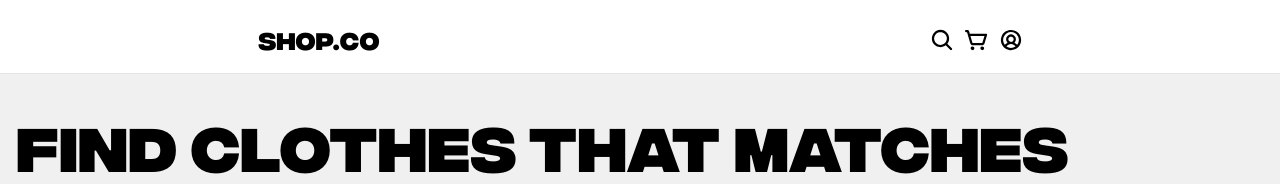
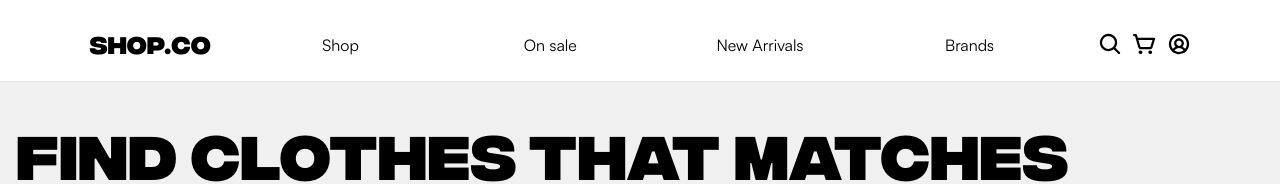
Before and after one commit to vaiperlexmar/e-commerce, a React (Vite) app: page / in a window 1280 px wide. Shown: the top 184 px of the page. Built offline with nearby package versions, Linux system fonts and the light colour scheme.

Commit message:
style: Responsive design for nav

```diff
--- a/src/components/Hamburger/Hamburger.module.scss
+++ b/src/components/Hamburger/Hamburger.module.scss
@@ -20,7 +20,7 @@
   }
 }
 
-@media (min-width: 769px) {
+@media (min-width: 768px) {
   .hamburger {
     display: none;
   }
--- a/src/components/Header/Header.module.scss
+++ b/src/components/Header/Header.module.scss
@@ -29,3 +29,20 @@
     }
   }
 }
+
+@media (min-width: 768px) {
+  .header {
+    justify-content: space-between;
+    padding: 2.4rem 7vw 1.5rem;
+    flex-shrink: 0;
+
+    &__logo {
+      margin: 0;
+      order: -1;
+    }
+
+    &__actions {
+      order: 1;
+    }
+  }
+}
--- a/src/components/Header/Header.tsx
+++ b/src/components/Header/Header.tsx
@@ -1,4 +1,4 @@
-import { useState } from "react";
+import { useState, useEffect } from "react";
 
 import Nav from "@components/Nav/Nav";
 import Hamburger from "../Hamburger/Hamburger";
@@ -11,15 +11,29 @@ import style from "./Header.module.scss";
 
 const Header = () => {
   const [isHamburgerOpen, setIsHamburgerOpen] = useState(false);
+  const [width, setWidth] = useState<number>(window.innerWidth);
 
   function toggleHamburger() {
     setIsHamburgerOpen(!isHamburgerOpen);
   }
 
+  function handleWindowSizeChange() {
+    setWidth(window.innerWidth);
+  }
+
+  useEffect(() => {
+    window.addEventListener("resize", handleWindowSizeChange);
+    return () => {
+      window.removeEventListener("resize", handleWindowSizeChange);
+    };
+  }, []);
+
+  const isMobile = width <= 767;
+
   return (
     <header className={style.header}>
       <Hamburger isOpen={isHamburgerOpen} toggle={toggleHamburger} />
-      <Nav isHamburgerOpen={isHamburgerOpen} />
+      <Nav isHamburgerOpen={isHamburgerOpen} isMobile={isMobile} />
       <span className={style.header__logo}>SHOP.CO</span>
       <div className={style.header__actions}>
         <a className="header__action header__action_search">
--- a/src/components/Nav/Nav.module.scss
+++ b/src/components/Nav/Nav.module.scss
@@ -20,12 +20,36 @@
     text-align: center;
     width: 100%;
   }
+
   li {
     padding: 1rem 0;
     width: 100%;
+    flex-shrink: 1;
 
     &:not(:last-child) {
       border-bottom: 1px solid variables.$light_alpha_gray;
     }
   }
 }
+
+@media (min-width: 768px) {
+  .nav {
+    background-color: transparent;
+    position: relative;
+    order: 0;
+    transform: none;
+    left: auto;
+
+    ul {
+      flex-direction: row;
+      flex-wrap: nowrap;
+      margin: 0;
+    }
+
+    li {
+      &:not(:last-child) {
+        border-bottom: none;
+      }
+    }
+  }
+}
--- a/src/components/Nav/Nav.tsx
+++ b/src/components/Nav/Nav.tsx
@@ -3,9 +3,10 @@ import style from "@components/Nav/Nav.module.scss";
 
 interface Props {
   isHamburgerOpen: boolean;
+  isMobile: boolean;
 }
 
-const Nav = ({ isHamburgerOpen }: Props) => {
+const Nav = ({ isHamburgerOpen, isMobile }: Props) => {
   const variant = isHamburgerOpen ? "opened" : "closed";
   const animation = {
     closed: {
@@ -22,8 +23,7 @@ const Nav = ({ isHamburgerOpen }: Props) => {
     },
   };
 
-  return (
-    <motion.nav className={style.nav} variants={animation} animate={variant}>
+  const NavListElement = (
     <ul>
       <li>
         <a className="link nav-link" href="#">
@@ -46,8 +46,17 @@ const Nav = ({ isHamburgerOpen }: Props) => {
         </a>
       </li>
     </ul>
+  );
+
+  const NavElement = isMobile ? (
+    <motion.nav className={style.nav} variants={animation} animate={variant}>
+      {NavListElement}
     </motion.nav>
+  ) : (
+    <nav className={style.nav}>{NavListElement}</nav>
   );
+
+  return NavElement;
 };
 
 export default Nav;
```
Lines whose indentation alone changed are shown as unchanged.
